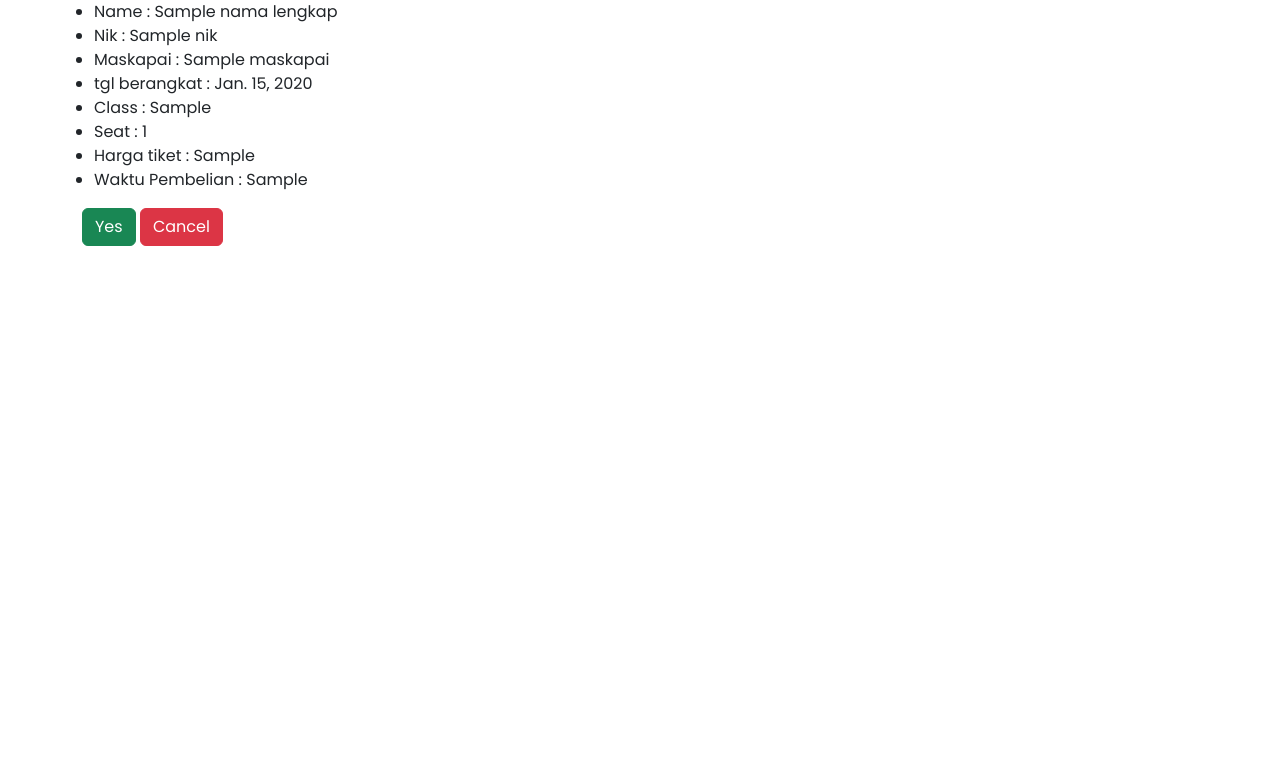
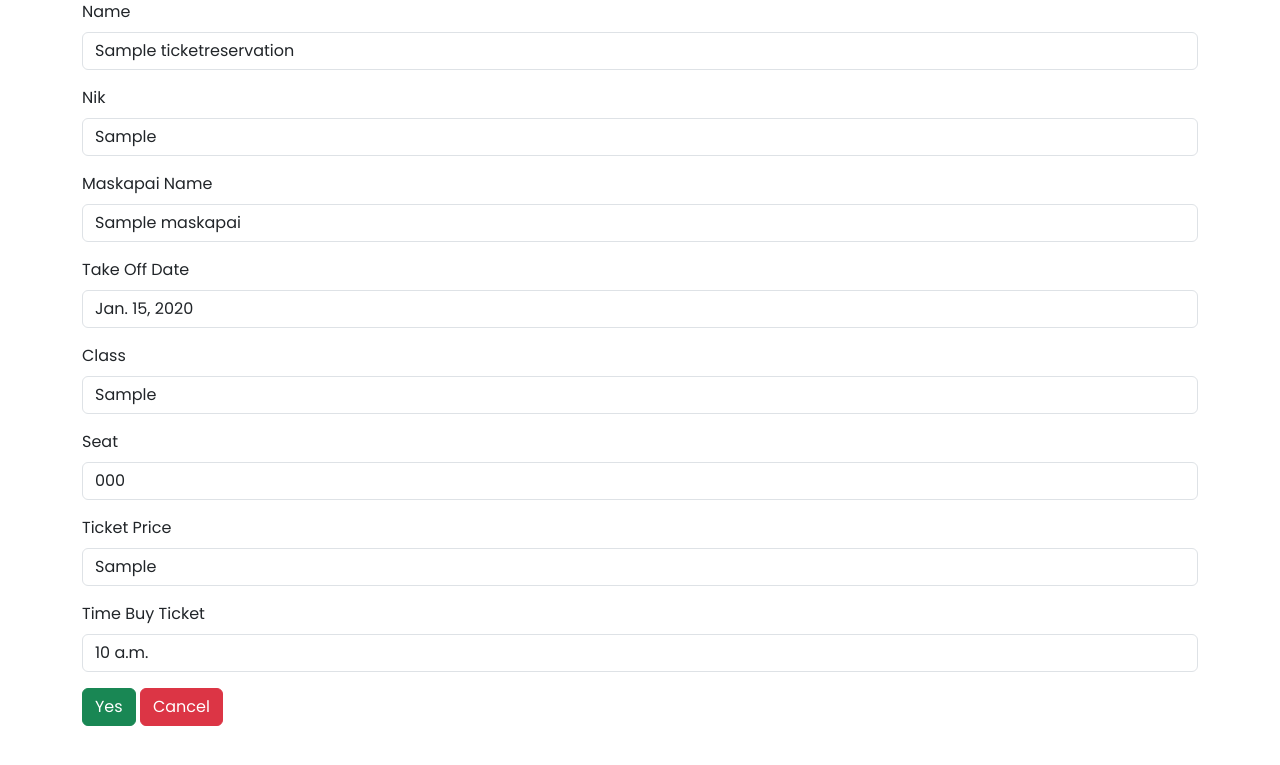
Before and after one commit to bluce9845/Django-Airplanes-Ticket-Reservation, a Django app: template templates/ticket/displayInfoTicket.html in a window 1280 px wide. Shown: the top 765 px of the page. Run offline with Django 5.2, Linux system fonts and the light colour scheme; tables that the repository leaves empty hold one stand-in row (values such as "Sample post"); the template is opened without the code that fills it: values that come from a table or form of the project are taken from there, most other values are stand-ins (such as "Sample title", 1, 10 or a date in 2020).

Commit message:
Added models User Ticket & added form Confirm User Ticket

```diff
--- a/Airlanes/admin.py
+++ b/Airlanes/admin.py
@@ -1,5 +1,5 @@
 from django.contrib import admin
-from .models import Maskapai, Seats, TicketReservation
+from .models import Maskapai, Seats, TicketReservation, UserTicket
 
 @admin.register(Maskapai)
 class FlightAdmin(admin.ModelAdmin):
@@ -24,3 +24,4 @@ class FlightAdmin(admin.ModelAdmin):
 
 admin.site.register(TicketReservation)
 admin.site.register(Seats)
+admin.site.register(UserTicket)
--- a/Airlanes/models.py
+++ b/Airlanes/models.py
@@ -30,6 +30,21 @@ class TicketReservation(models.Model):
     namaLengkap = models.CharField(max_length=200)
     nik = models.CharField(max_length=16)
     waktuPembelian = models.TimeField()
+    created_at = models.DateTimeField(auto_now_add=True, null=True)
 
     def __str__(self):
         return f"{self.namaLengkap} {self.nik}"
+
+
+class UserTicket(models.Model):
+    name_user_ticket = models.CharField(max_length=200)
+    nik_user = models.CharField(max_length=16)
+    maskapaiName = models.CharField(max_length=200)
+    takeoff_date = models.CharField(max_length=200)
+    class_airplane = models.CharField(max_length=200)
+    seat_user = models.CharField(max_length=200)
+    ticketPrice = models.CharField(max_length=200)
+    timeBuyTicket = models.CharField(max_length=200)
+
+    def __str__(self):
+        return f"{self.name_user_ticket} {self.nik_user} {self.maskapaiName} {self.takeoff_date} {self.seat_user}"
--- a/templates/ticket/displayInfoTicket.html
+++ b/templates/ticket/displayInfoTicket.html
@@ -1,21 +1,67 @@
 {% extends "base.html" %}{% load static %} {% block title %}ZcAirlanes{% endblock %} {% block content %}
 <div class="container">
   <div class="wrap">
+    {% comment %}
     <div class="content-container">
       <ul class="container">
-        <li>Name : {{ namaLengkap }}</li>
-        <li>Nik : {{ nik }}</li>
+        <li>Name : {{ data_reservation.namaLengkap }}</li>
+        <li>Nik : {{ data_reservation.nik }}</li>
         <li>Maskapai : {{ data.nameMaskapai }}</li>
         <li>tgl berangkat : {{ data.tgl_takeoff }}</li>
         <li>Class : {{ data.clas }}</li>
-        <li>Seat : {{ seat_id }}</li>
+        <li>Seat : {{ data_reservation.seat.seat_number }}</li>
         <li>Harga tiket : {{ data.hargaTicket }}</li>
-        <li>Waktu Pembelian : {{ waktuPembelian }}</li>
+        <li>Waktu Pembelian : {{ data_reservation.waktuPembelian }}</li>
       </ul>
     </div>
+    {% endcomment %}
 
-    <button class="btn btn-success">Yes</button>
-    <button class="btn btn-danger">Cancel</button>
+    <form action="" method="post">
+      {% csrf_token %}
+
+      <div class="mb-3">
+        <label for="name_user_ticket" class="form-label">Name</label>
+        <input type="text" class="form-control" name="name_user_ticket" id="name_user_ticket" readonly value="{{ data_reservation.namaLengkap }}" />
+      </div>
+
+      <div class="mb-3">
+        <label for="nik_user" class="form-label">Nik</label>
+        <input type="text" class="form-control" name="nik_user" id="nik_user" readonly value="{{ data_reservation.nik }}" />
+      </div>
+
+      <div class="mb-3">
+        <label for="maskapaiName" class="form-label">Maskapai Name</label>
+        <input type="text" class="form-control" name="maskapaiName" id="maskapaiName" readonly value="{{ data.nameMaskapai }}" />
+      </div>
+
+      <div class="mb-3">
+        <label for="takeoff_date" class="form-label">Take Off Date</label>
+        <input type="text" class="form-control" name="takeoff_date" id="takeoff_date" readonly value="{{ data.tgl_takeoff }}" />
+      </div>
+
+      <div class="mb-3">
+        <label for="class_airplane" class="form-label">Class</label>
+        <input type="text" class="form-control" name="class_airplane" id="class_airplane" readonly value="{{ data.clas }}" />
+      </div>
+
+      <div class="mb-3">
+        <label for="seat_user" class="form-label">Seat</label>
+        <input type="text" class="form-control" name="seat_user" id="seat_user" readonly value="{{ data_reservation.seat.seat_number }}" />
+      </div>
+
+      <div class="mb-3">
+        <label for="ticketPrice" class="form-label">Ticket Price</label>
+        <input type="text" class="form-control" name="ticketPrice" id="ticketPrice" readonly value="{{ data.hargaTicket }}" />
+      </div>
+
+      <div class="mb-3">
+        <label for="timeBuyTicket" class="form-label">Time Buy Ticket</label>
+        <input type="text" class="form-control" name="timeBuyTicket" id="timeBuyTicket" readonly value="{{ data_reservation.waktuPembelian }}" />
+      </div>
+
+      <button type="submit" class="btn btn-success">Yes</button>
+      <button type="reset" class="btn btn-danger">Cancel</button>
+    </form>
   </div>
 </div>
 {% endblock %}
```
Also changed, not shown: Airlanes/forms.py (+16 -1 lines), Airlanes/views.py (+20 -3 lines), templates/home.html (+7 -0 lines), Airlanes/migrations/0017_ticketreservation_created_at.py (added), Airlanes/migrations/0018_userticket.py (added), Airlanes/migrations/0019_rename_name_userticket_name_user_ticket.py (added).
